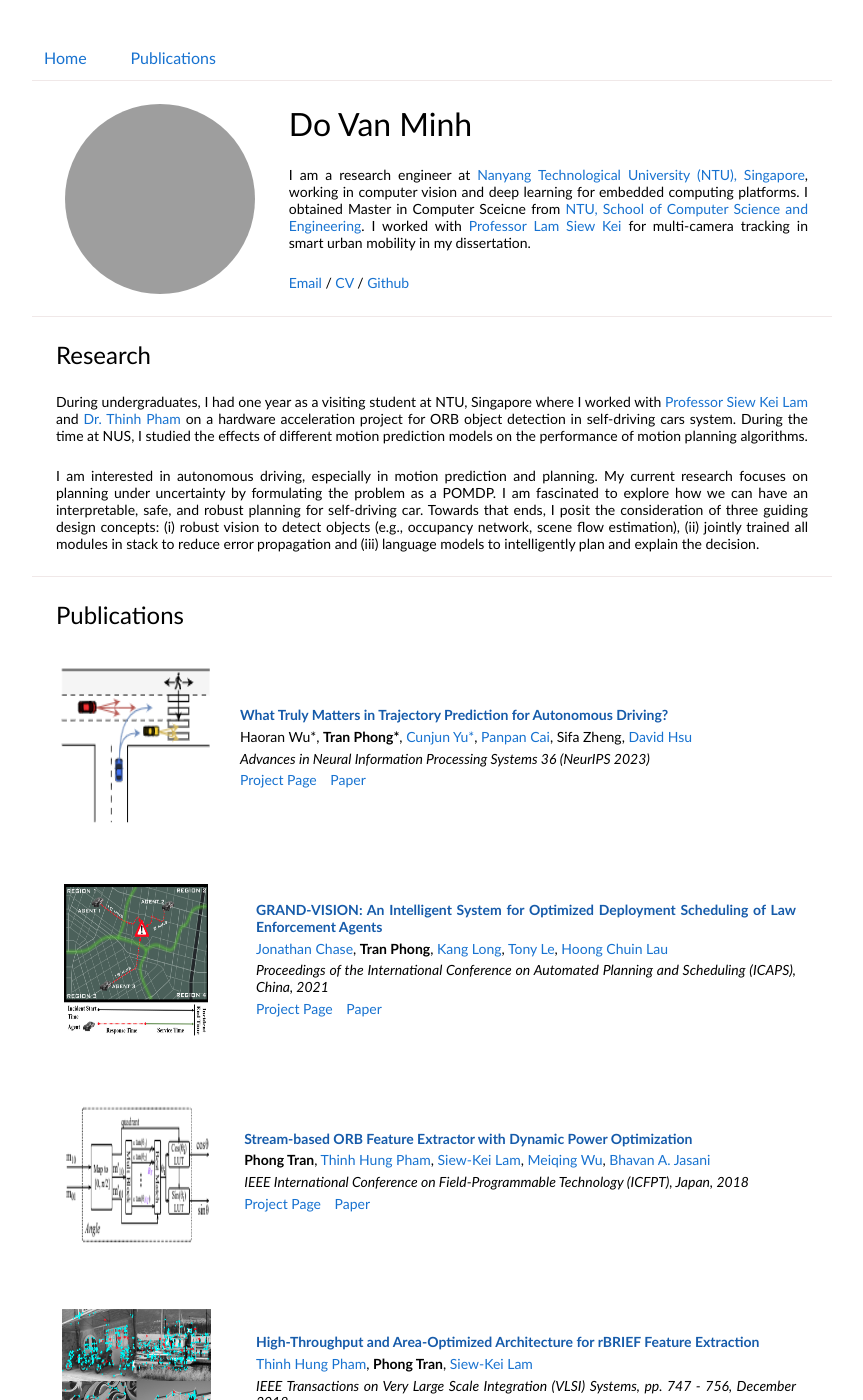
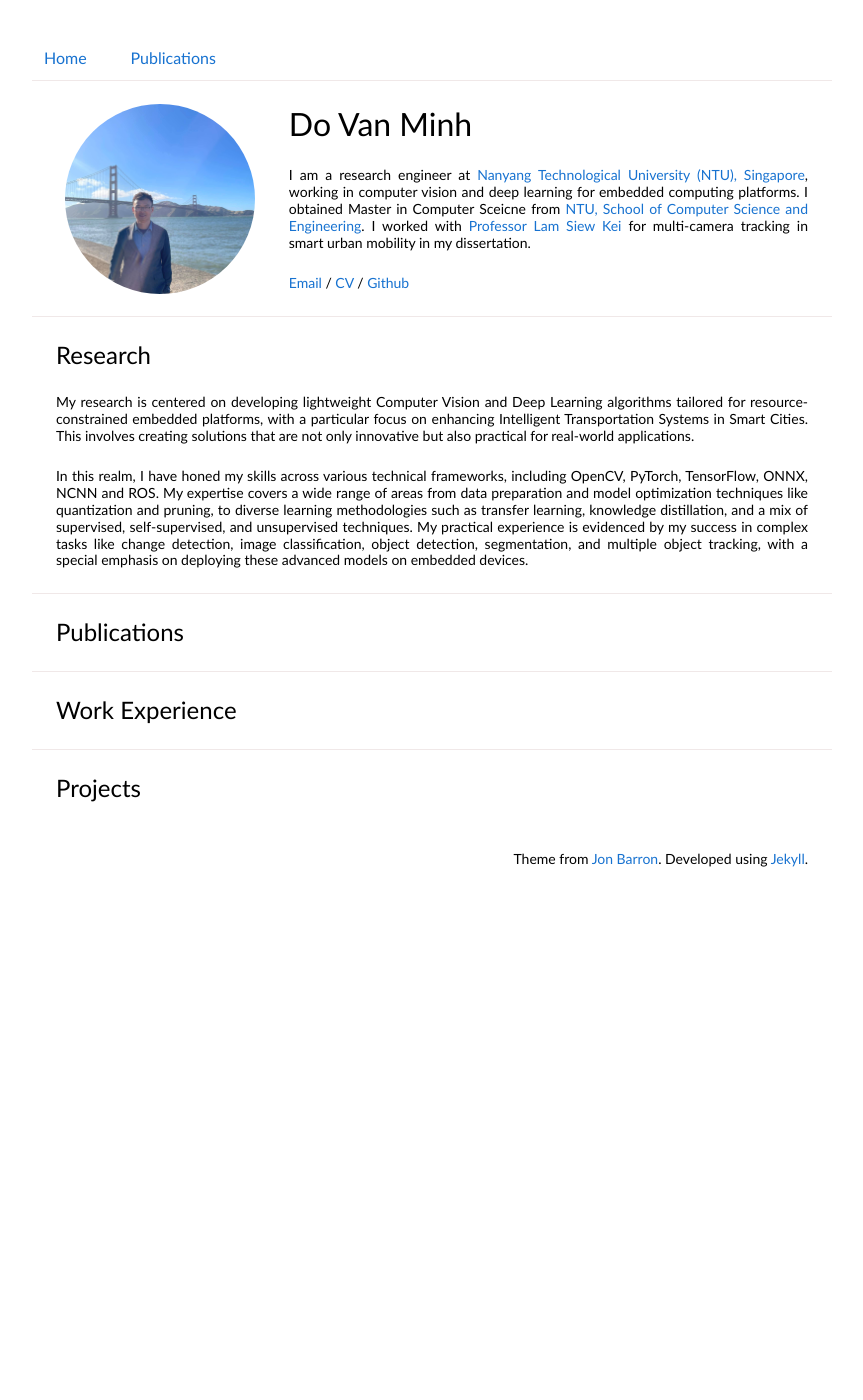
Before and after one commit to minhdov/minhdov.github.io, a Jekyll site: the page built from index.html, in a window 1280 px wide and 1400 px high. Shown: the whole window, without its empty margins (208-1071 px from the left). Built offline with Jekyll 4.4.1, drawn with Linux system fonts in a browser that asks for light colours; some of the changed text lies outside the part shown; grey boxes are pictures that could not be loaded.

Commit message:
update profile

```diff
--- a/index.html
+++ b/index.html
@@ -20,7 +20,7 @@
     <div class="divider"></div>
     <div class="introduction block" style="display:flex">
         <div class="" style="width:30%;float:left;">
-            <img src="assets/images/profile_m.HEIC"
+            <img src="assets/images/profile_m.jpg"
             style="width:190px;height:190px;border-radius:50%;display: table-cell; margin:auto;position: relative;
             top: 50%; transform: translateY(-50%);">
         </div>
@@ -48,39 +48,37 @@
     <div class="divider"></div>
     <div class="research block">
         <p class="heading block"> Research</p>
-        <p class="block">During undergraduates, I had one year as a visiting student at NTU, Singapore where I worked with
-        <a href="https://siewkeilam.github.io/ei-research-group/index.html" target="_blank">Professor Siew Kei Lam</a> and
-        <a href="https://scholar.google.com/citations?user=HsMFSVsAAAAJ&hl=en" target="_blank">Dr. Thinh Pham</a> on a hardware acceleration
-        project for ORB object detection in self-driving cars system.
-        During the time at NUS, I studied the effects of different motion prediction models on the performance of motion planning algorithms.
+        <p class="block">My research is centered on developing lightweight Computer Vision and Deep Learning algorithms tailored for
+            resource-constrained embedded platforms, with a particular focus on enhancing Intelligent Transportation
+            Systems in Smart Cities. This involves creating solutions that are not only innovative
+            but also practical for real-world applications.
         </p>
         <p class="block">
-            I am interested in autonomous driving, especially in motion prediction and planning.
-            My current research focuses on planning under uncertainty by formulating the problem as a POMDP.
-            I am fascinated to explore how we can have an interpretable, safe, and robust planning for self-driving car.
-            Towards that ends, I posit the consideration of three guiding design concepts:
-            (i) robust vision to detect objects (e.g., occupancy network, scene flow estimation),
-            (ii) jointly trained all modules in stack to reduce error propagation and
-            (iii) language models to intelligently plan and explain the decision.
+            In this realm, I have honed my skills across various technical frameworks, including OpenCV, PyTorch, TensorFlow, ONNX, NCNN and ROS.
+            My expertise covers a wide range of areas from data preparation and model optimization techniques like quantization and pruning,
+            to diverse learning methodologies such as transfer learning, knowledge distillation, and a mix of supervised, self-supervised,
+            and unsupervised techniques. My practical experience is evidenced by my success in complex tasks like change detection,
+            image classification, object detection, segmentation, and multiple object tracking, with a special emphasis on deploying
+            these advanced models on embedded devices.
         </p>
     </div>
 
     <div class="divider"></div>
     <div class="publication block" id="publication">
         <p class="heading block">Publications</p>
-        {% include publications.html %}
+        <!-- {% include publications.html %} -->
     </div>
 
     <div class="divider"></div>
     <div class="workexp block" id="workexp">
         <p class="heading block">Work Experience</p>
-        {% include workexp.html %}
+        <!-- {% include workexp.html %} -->
     </div>
 
     <div class="divider"></div>
     <div class="workexp block" id="workexp">
         <p class="heading block">Projects</p>
-        {% include projects.html %}
+        <!-- {% include projects.html %} -->
     </div>
 
     <div>
```
Also changed, not shown: Gemfile.lock, assets/images/profile_m.jpg (added).
